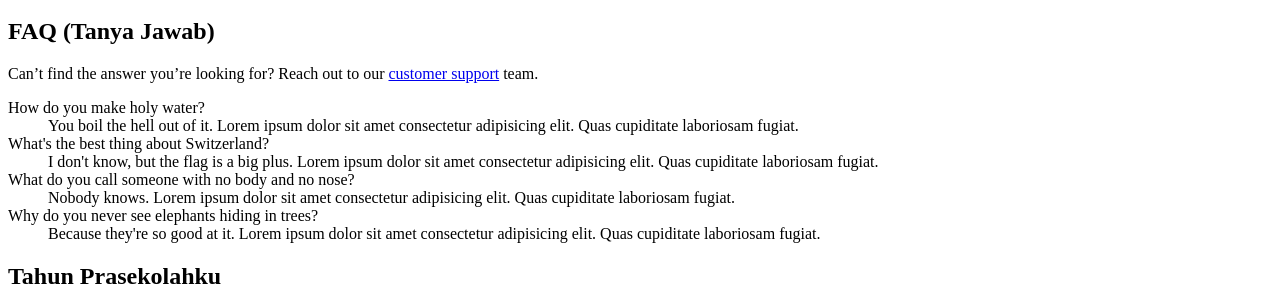
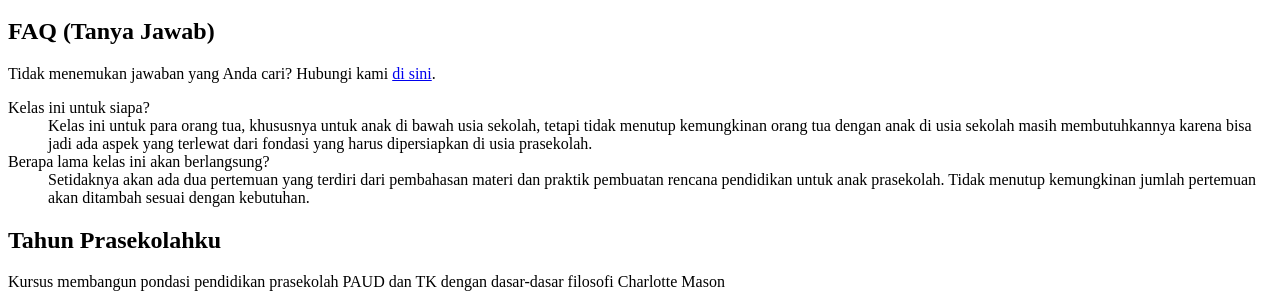
Before and after one commit to zainfathoni/rumahberbagi-app, a Next.js app: page / in a window 1280 px wide. Shown: the part 3253-3546 px from the top of the page. Built offline with nearby package versions, Linux system fonts and the light colour scheme.

Commit message:
Update FaqSection props

```diff
--- a/components/faq-section.js
+++ b/components/faq-section.js
@@ -1,57 +1,19 @@
 import * as React from 'react'
 
-export const FaqSection = ({ title, children }) => (
+export const FaqQuestion = ({ children }) => <dt class='text-lg leading-6 font-medium text-gray-900'>{children}</dt>
+
+export const FaqAnswer = ({ children }) => <dd class='mt-2 text-base text-gray-500'>{children}</dd>
+
+export const FaqSection = ({ title, children, description }) => (
   <div class='bg-white'>
     <div class='max-w-7xl mx-auto py-16 px-4 sm:px-6 lg:py-20 lg:px-8'>
       <div class='lg:grid lg:grid-cols-3 lg:gap-8'>
         <div>
           <h2 class='text-3xl font-extrabold text-gray-900'>{title}</h2>
-          <p class='mt-4 text-lg text-gray-500'>
-            Can’t find the answer you’re looking for? Reach out to our{' '}
-            <a href='#' class='font-medium text-indigo-600 hover:text-indigo-500'>
-              customer support
-            </a>{' '}
-            team.
-          </p>
+          <p class='mt-4 text-lg text-gray-500'>{description}</p>
         </div>
         <div class='mt-12 lg:mt-0 lg:col-span-2'>
-          <dl class='space-y-12'>
-            <div>
-              <dt class='text-lg leading-6 font-medium text-gray-900'>How do you make holy water?</dt>
-              <dd class='mt-2 text-base text-gray-500'>
-                You boil the hell out of it. Lorem ipsum dolor sit amet consectetur adipisicing elit. Quas cupiditate
-                laboriosam fugiat.
-              </dd>
-            </div>
-
-            <div>
-              <dt class='text-lg leading-6 font-medium text-gray-900'>What&#039;s the best thing about Switzerland?</dt>
-              <dd class='mt-2 text-base text-gray-500'>
-                I don&#039;t know, but the flag is a big plus. Lorem ipsum dolor sit amet consectetur adipisicing elit.
-                Quas cupiditate laboriosam fugiat.
-              </dd>
-            </div>
-
-            <div>
-              <dt class='text-lg leading-6 font-medium text-gray-900'>
-                What do you call someone with no body and no nose?
-              </dt>
-              <dd class='mt-2 text-base text-gray-500'>
-                Nobody knows. Lorem ipsum dolor sit amet consectetur adipisicing elit. Quas cupiditate laboriosam
-                fugiat.
-              </dd>
-            </div>
-
-            <div>
-              <dt class='text-lg leading-6 font-medium text-gray-900'>
-                Why do you never see elephants hiding in trees?
-              </dt>
-              <dd class='mt-2 text-base text-gray-500'>
-                Because they&#039;re so good at it. Lorem ipsum dolor sit amet consectetur adipisicing elit. Quas
-                cupiditate laboriosam fugiat.
-              </dd>
-            </div>
-          </dl>
+          <dl class='space-y-12'>{children}</dl>
         </div>
       </div>
     </div>
--- a/pages/index.js
+++ b/pages/index.js
@@ -1,6 +1,6 @@
 import Head from 'next/head'
 import { CtaButton, CtaSection, CtaDescription, CtaTitle } from '../components/cta-section'
-import { FaqSection, FaqTitle } from '../components/faq-section'
+import { FaqAnswer, FaqQuestion, FaqSection } from '../components/faq-section'
 import { HeroSection } from '../components/hero-section'
 
 export default function Home() {
@@ -23,7 +23,35 @@ export default function Home() {
             FAQ: '#',
           }}
         />
-        <FaqSection title='FAQ (Tanya Jawab)'></FaqSection>
+        <FaqSection
+          description={
+            <>
+              Tidak menemukan jawaban yang Anda cari? Hubungi kami{' '}
+              <a href='#' class='font-medium text-indigo-600 hover:text-indigo-500'>
+                di sini
+              </a>
+              .
+            </>
+          }
+          title='FAQ (Tanya Jawab)'
+        >
+          <div>
+            <FaqQuestion>Kelas ini untuk siapa?</FaqQuestion>
+            <FaqAnswer>
+              Kelas ini untuk para orang tua, khususnya untuk anak di bawah usia sekolah, tetapi tidak menutup
+              kemungkinan orang tua dengan anak di usia sekolah masih membutuhkannya karena bisa jadi ada aspek yang
+              terlewat dari fondasi yang harus dipersiapkan di usia prasekolah.
+            </FaqAnswer>
+          </div>
+          <div>
+            <FaqQuestion>Berapa lama kelas ini akan berlangsung?</FaqQuestion>
+            <FaqAnswer>
+              Setidaknya akan ada dua pertemuan yang terdiri dari pembahasan materi dan praktik pembuatan rencana
+              pendidikan untuk anak prasekolah. Tidak menutup kemungkinan jumlah pertemuan akan ditambah sesuai dengan
+              kebutuhan.
+            </FaqAnswer>
+          </div>
+        </FaqSection>
         <CtaSection>
           <CtaTitle>Tahun Prasekolahku</CtaTitle>
           <CtaDescription>
```
